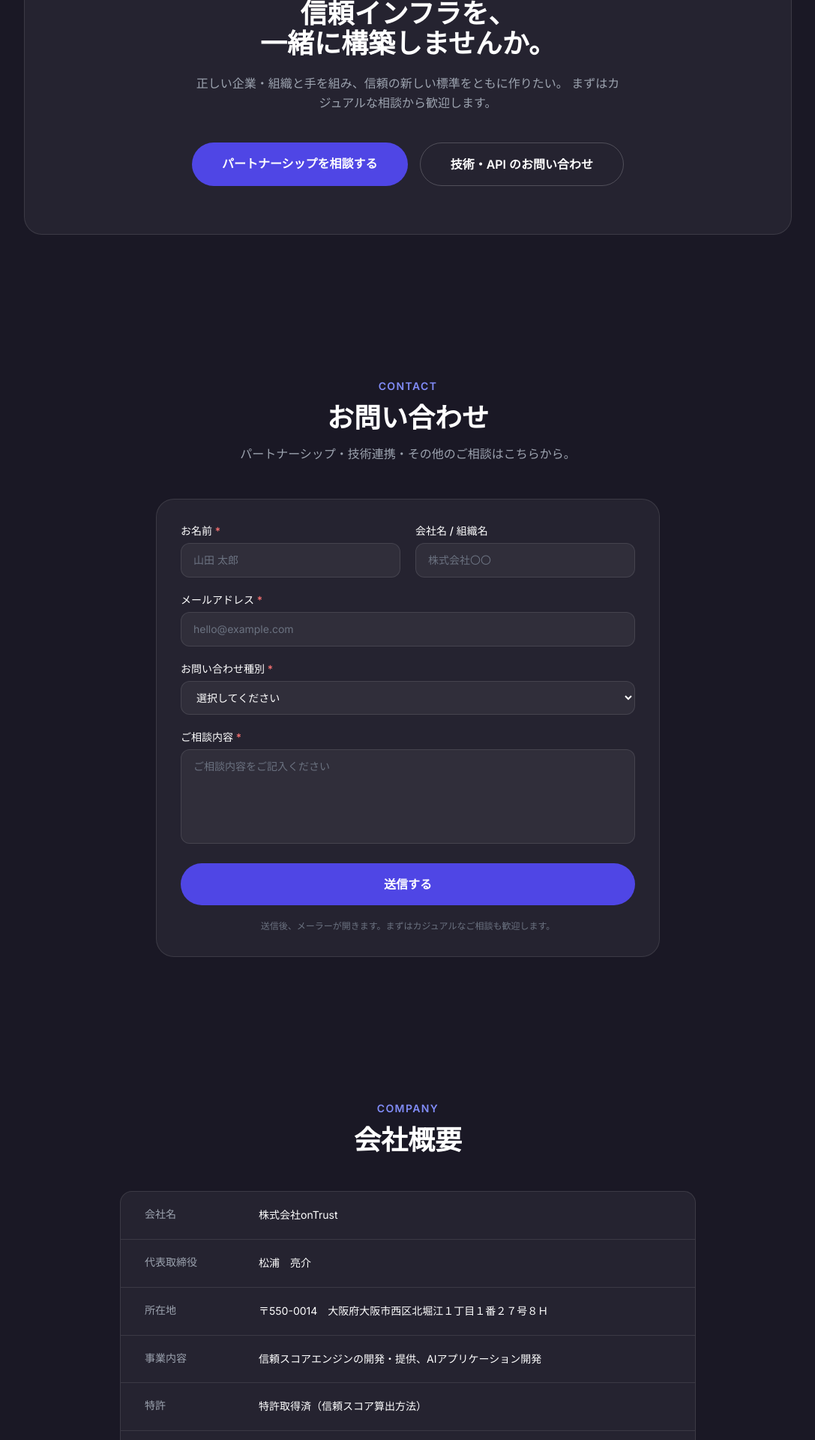
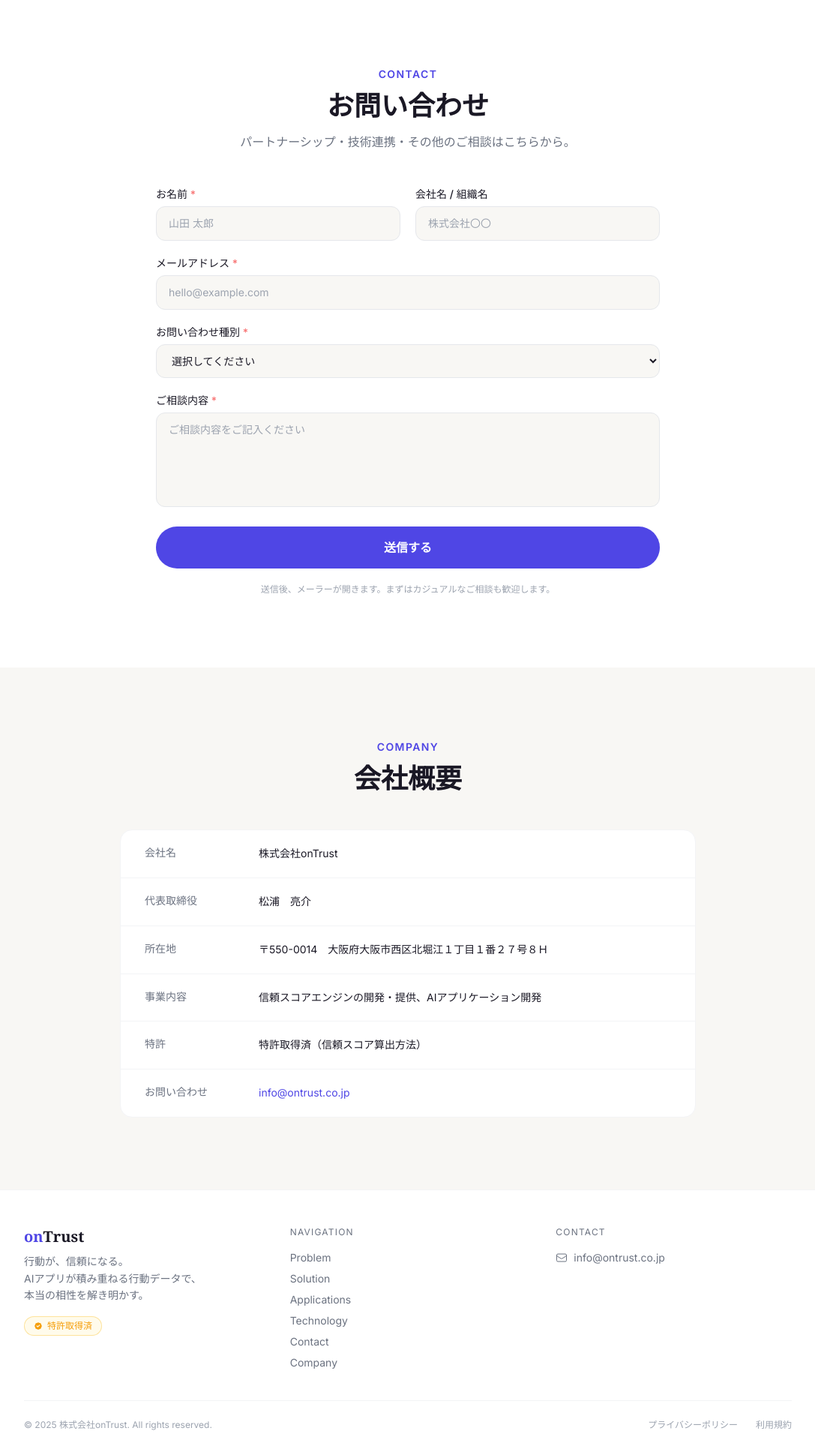
Before and after one commit to Rio2Ryo/ontrust-hp, a Next.js app: page / in a window 1280 px wide. Shown: the part 4600-6520 px from the top of the page at 75% size, without its empty margins (96-1183 px from the left). Built offline with nearby package versions, Linux system fonts and the light colour scheme.

Commit message:
fix: remove partnership block, restore light theme from contact onward

```diff
--- a/src/components/CTA.tsx
+++ b/src/components/CTA.tsx
@@ -85,31 +85,6 @@ export default function CTA() {
           ))}
         </div>
 
-        {/* Partnership CTA */}
-        <div className="bg-white/5 border border-white/10 rounded-3xl p-10 md:p-16 text-center text-white">
-          <p className="text-trust-400 text-sm font-semibold tracking-widest uppercase mb-4">Partnership</p>
-          <h3 className="font-serif-jp text-3xl md:text-4xl font-bold mb-5">
-            信頼インフラを、<br />一緒に構築しませんか。
-          </h3>
-          <p className="text-gray-400 text-base leading-relaxed mb-10 max-w-xl mx-auto">
-            正しい企業・組織と手を組み、信頼の新しい標準をともに作りたい。
-            まずはカジュアルな相談から歓迎します。
-          </p>
-          <div className="flex flex-col sm:flex-row gap-4 justify-center">
-            <a
-              href="mailto:info@ontrust.co.jp"
-              className="bg-trust-600 hover:bg-trust-500 text-white font-semibold px-10 py-4 rounded-full transition-colors"
-            >
-              パートナーシップを相談する
-            </a>
-            <a
-              href="mailto:info@ontrust.co.jp"
-              className="border border-white/20 hover:border-trust-400 text-white font-semibold px-10 py-4 rounded-full transition-colors"
-            >
-              技術・API のお問い合わせ
-            </a>
-          </div>
-        </div>
       </div>
     </section>
   );
--- a/src/components/Company.tsx
+++ b/src/components/Company.tsx
@@ -9,25 +9,25 @@ const details = [
 
 export default function Company() {
   return (
-    <section id="company" className="py-24 px-6 bg-ink text-white">
+    <section id="company" className="py-24 px-6 bg-cream">
       <div className="max-w-3xl mx-auto">
         <div className="text-center mb-12">
-          <p className="text-trust-400 text-sm font-semibold tracking-widest uppercase mb-3">Company</p>
-          <h2 className="font-serif-jp text-4xl font-bold text-white">会社概要</h2>
+          <p className="text-trust-600 text-sm font-semibold tracking-widest uppercase mb-3">Company</p>
+          <h2 className="font-serif-jp text-4xl font-bold text-ink">会社概要</h2>
         </div>
 
-        <div className="bg-white/5 border border-white/10 rounded-2xl overflow-hidden">
+        <div className="bg-white border border-gray-100 rounded-2xl overflow-hidden">
           {details.map((item, i) => (
             <div
               key={i}
               className={`flex flex-col sm:flex-row sm:items-start gap-2 px-8 py-5 ${
-                i !== details.length - 1 ? "border-b border-white/10" : ""
+                i !== details.length - 1 ? "border-b border-gray-100" : ""
               }`}
             >
-              <dt className="text-sm text-gray-400 sm:w-36 flex-shrink-0 font-medium">{item.label}</dt>
-              <dd className="text-sm text-white leading-relaxed">
+              <dt className="text-sm text-gray-500 sm:w-36 flex-shrink-0 font-medium">{item.label}</dt>
+              <dd className="text-sm text-ink leading-relaxed">
                 {item.label === "お問い合わせ" ? (
-                  <a href={`mailto:${item.value}`} className="text-trust-300 hover:underline">
+                  <a href={`mailto:${item.value}`} className="text-trust-600 hover:underline">
                     {item.value}
                   </a>
                 ) : (
--- a/src/components/Contact.tsx
+++ b/src/components/Contact.tsx
@@ -24,27 +24,27 @@ export default function Contact() {
   };
 
   return (
-    <section id="inquiry" className="py-24 px-6 bg-ink text-white">
+    <section id="inquiry" className="py-24 px-6 bg-white">
       <div className="max-w-2xl mx-auto">
         <div className="text-center mb-12">
-          <p className="text-trust-400 text-sm font-semibold tracking-widest uppercase mb-3">Contact</p>
-          <h2 className="font-serif-jp text-4xl font-bold text-white mb-4">
+          <p className="text-trust-600 text-sm font-semibold tracking-widest uppercase mb-3">Contact</p>
+          <h2 className="font-serif-jp text-4xl font-bold text-ink mb-4">
             お問い合わせ
           </h2>
-          <p className="text-gray-400 text-base">
+          <p className="text-gray-500 text-base">
             パートナーシップ・技術連携・その他のご相談はこちらから。
           </p>
         </div>
 
         {submitted ? (
-          <div className="bg-white/5 border border-white/10 rounded-2xl p-10 text-center">
-            <div className="w-12 h-12 rounded-full bg-trust-500/15 border border-trust-400/20 flex items-center justify-center mx-auto mb-4">
+          <div className="bg-trust-50 border border-trust-200 rounded-2xl p-10 text-center">
+            <div className="w-12 h-12 rounded-full bg-trust-100 flex items-center justify-center mx-auto mb-4">
               <svg className="w-6 h-6 text-trust-600" fill="none" stroke="currentColor" strokeWidth={1.5} viewBox="0 0 24 24">
                 <path strokeLinecap="round" strokeLinejoin="round" d="M4.5 12.75l6 6 9-13.5" />
               </svg>
             </div>
-            <p className="font-semibold text-white text-lg mb-2">メーラーが開きました</p>
-            <p className="text-gray-400 text-sm">送信後、担当者より折り返しご連絡いたします。</p>
+            <p className="font-semibold text-ink text-lg mb-2">メーラーが開きました</p>
+            <p className="text-gray-500 text-sm">送信後、担当者より折り返しご連絡いたします。</p>
             <button
               onClick={() => setSubmitted(false)}
               className="mt-6 text-trust-600 text-sm hover:underline"
@@ -53,50 +53,50 @@ export default function Contact() {
             </button>
           </div>
         ) : (
-          <form onSubmit={handleSubmit} className="space-y-5 bg-white/5 border border-white/10 rounded-3xl p-6 md:p-8">
+          <form onSubmit={handleSubmit} className="space-y-5">
             <div className="grid sm:grid-cols-2 gap-5">
               <div>
-                <label className="block text-sm font-medium text-white mb-1.5">お名前 <span className="text-red-400">*</span></label>
+                <label className="block text-sm font-medium text-ink mb-1.5">お名前 <span className="text-red-400">*</span></label>
                 <input
                   type="text"
                   required
                   value={form.name}
                   onChange={(e) => setForm({ ...form, name: e.target.value })}
                   placeholder="山田 太郎"
-                  className="w-full px-4 py-3 rounded-xl border border-white/10 bg-white/5 text-white text-sm placeholder:text-gray-500 focus:outline-none focus:ring-2 focus:ring-trust-300 focus:border-transparent transition"
+                  className="w-full px-4 py-3 rounded-xl border border-gray-200 bg-cream text-ink text-sm focus:outline-none focus:ring-2 focus:ring-trust-300 focus:border-transparent transition"
                 />
               </div>
               <div>
-                <label className="block text-sm font-medium text-white mb-1.5">会社名 / 組織名</label>
+                <label className="block text-sm font-medium text-ink mb-1.5">会社名 / 組織名</label>
                 <input
                   type="text"
                   value={form.company}
                   onChange={(e) => setForm({ ...form, company: e.target.value })}
                   placeholder="株式会社〇〇"
-                  className="w-full px-4 py-3 rounded-xl border border-white/10 bg-white/5 text-white text-sm placeholder:text-gray-500 focus:outline-none focus:ring-2 focus:ring-trust-300 focus:border-transparent transition"
+                  className="w-full px-4 py-3 rounded-xl border border-gray-200 bg-cream text-ink text-sm focus:outline-none focus:ring-2 focus:ring-trust-300 focus:border-transparent transition"
                 />
               </div>
             </div>
 
             <div>
-              <label className="block text-sm font-medium text-white mb-1.5">メールアドレス <span className="text-red-400">*</span></label>
+              <label className="block text-sm font-medium text-ink mb-1.5">メールアドレス <span className="text-red-400">*</span></label>
               <input
                 type="email"
                 required
                 value={form.email}
                 onChange={(e) => setForm({ ...form, email: e.target.value })}
                 placeholder="hello@example.com"
-                className="w-full px-4 py-3 rounded-xl border border-white/10 bg-white/5 text-white text-sm placeholder:text-gray-500 focus:outline-none focus:ring-2 focus:ring-trust-300 focus:border-transparent transition"
+                className="w-full px-4 py-3 rounded-xl border border-gray-200 bg-cream text-ink text-sm focus:outline-none focus:ring-2 focus:ring-trust-300 focus:border-transparent transition"
               />
             </div>
 
             <div>
-              <label className="block text-sm font-medium text-white mb-1.5">お問い合わせ種別 <span className="text-red-400">*</span></label>
+              <label className="block text-sm font-medium text-ink mb-1.5">お問い合わせ種別 <span className="text-red-400">*</span></label>
               <select
                 required
                 value={form.type}
                 onChange={(e) => setForm({ ...form, type: e.target.value })}
-                className="w-full px-4 py-3 rounded-xl border border-white/10 bg-white/5 text-white text-sm placeholder:text-gray-500 focus:outline-none focus:ring-2 focus:ring-trust-300 focus:border-transparent transition"
+                className="w-full px-4 py-3 rounded-xl border border-gray-200 bg-cream text-ink text-sm focus:outline-none focus:ring-2 focus:ring-trust-300 focus:border-transparent transition"
               >
                 <option value="">選択してください</option>
                 <option value="パートナーシップ">パートナーシップについて</option>
@@ -108,14 +108,14 @@ export default function Contact() {
             </div>
 
             <div>
-              <label className="block text-sm font-medium text-white mb-1.5">ご相談内容 <span className="text-red-400">*</span></label>
+              <label className="block text-sm font-medium text-ink mb-1.5">ご相談内容 <span className="text-red-400">*</span></label>
               <textarea
                 required
                 rows={5}
                 value={form.message}
                 onChange={(e) => setForm({ ...form, message: e.target.value })}
                 placeholder="ご相談内容をご記入ください"
-                className="w-full px-4 py-3 rounded-xl border border-white/10 bg-white/5 text-white text-sm placeholder:text-gray-500 focus:outline-none focus:ring-2 focus:ring-trust-300 focus:border-transparent transition resize-none"
+                className="w-full px-4 py-3 rounded-xl border border-gray-200 bg-cream text-ink text-sm focus:outline-none focus:ring-2 focus:ring-trust-300 focus:border-transparent transition resize-none"
               />
             </div>
 
@@ -125,7 +125,7 @@ export default function Contact() {
             >
               送信する
             </button>
-            <p className="text-center text-xs text-gray-500">
+            <p className="text-center text-xs text-gray-400">
               送信後、メーラーが開きます。まずはカジュアルなご相談も歓迎します。
             </p>
           </form>
--- a/src/components/Footer.tsx
+++ b/src/components/Footer.tsx
@@ -1,19 +1,18 @@
 export default function Footer() {
   return (
-    <footer className="bg-ink border-t border-white/5 py-12 px-6 text-white">
+    <footer className="bg-white border-t border-gray-100 py-12 px-6 text-ink">
       <div className="max-w-5xl mx-auto">
         <div className="grid md:grid-cols-3 gap-10 mb-10">
-          {/* Brand */}
           <div>
-            <p className="font-serif-jp font-bold text-trust-400 text-xl mb-2">
-              on<span className="text-white">Trust</span>
+            <p className="font-serif-jp font-bold text-trust-600 text-xl mb-2">
+              on<span className="text-ink">Trust</span>
             </p>
             <p className="text-gray-500 text-sm leading-relaxed">
               行動が、信頼になる。<br />
               AIアプリが積み重ねる行動データで、<br />
               本当の相性を解き明かす。
             </p>
-            <div className="mt-4 inline-flex items-center gap-1.5 px-3 py-1 rounded-full border border-amber-400/40 text-amber-400 text-xs">
+            <div className="mt-4 inline-flex items-center gap-1.5 px-3 py-1 rounded-full border border-amber-400/40 text-amber-500 text-xs bg-amber-50">
               <svg className="w-3 h-3" fill="currentColor" viewBox="0 0 20 20">
                 <path fillRule="evenodd" d="M6.267 3.455a3.066 3.066 0 001.745-.723 3.066 3.066 0 013.976 0 3.066 3.066 0 001.745.723 3.066 3.066 0 012.812 2.812c.051.643.304 1.254.723 1.745a3.066 3.066 0 010 3.976 3.066 3.066 0 00-.723 1.745 3.066 3.066 0 01-2.812 2.812 3.066 3.066 0 00-1.745.723 3.066 3.066 0 01-3.976 0 3.066 3.066 0 00-1.745-.723 3.066 3.066 0 01-2.812-2.812 3.066 3.066 0 00-.723-1.745 3.066 3.066 0 010-3.976 3.066 3.066 0 00.723-1.745 3.066 3.066 0 012.812-2.812zm7.44 5.252a1 1 0 00-1.414-1.414L9 10.586 7.707 9.293a1 1 0 00-1.414 1.414l2 2a1 1 0 001.414 0l4-4z" clipRule="evenodd" />
               </svg>
@@ -21,19 +20,19 @@ export default function Footer() {
             </div>
           </div>
 
-          {/* Links */}
           <div>
             <p className="text-xs text-gray-500 uppercase tracking-widest mb-4">Navigation</p>
-            <ul className="space-y-2 text-sm text-gray-400">
+            <ul className="space-y-2 text-sm text-gray-500">
               {[
                 { label: "Problem", href: "#problem" },
                 { label: "Solution", href: "#solution" },
                 { label: "Applications", href: "#applications" },
                 { label: "Technology", href: "#contact" },
-                { label: "Partnership", href: "#contact" },
+                { label: "Contact", href: "#inquiry" },
+                { label: "Company", href: "#company" },
               ].map((item) => (
                 <li key={item.label}>
-                  <a href={item.href} className="hover:text-white transition-colors">
+                  <a href={item.href} className="hover:text-trust-600 transition-colors">
                     {item.label}
                   </a>
                 </li>
@@ -41,28 +40,26 @@ export default function Footer() {
             </ul>
           </div>
 
-          {/* Contact */}
           <div>
             <p className="text-xs text-gray-500 uppercase tracking-widest mb-4">Contact</p>
-            <ul className="space-y-2 text-sm text-gray-400">
+            <ul className="space-y-2 text-sm text-gray-500">
               <li>
-                <a href="mailto:info@ontrust.co.jp" className="hover:text-white transition-colors flex items-center gap-2">
+                <a href="mailto:info@ontrust.co.jp" className="hover:text-trust-600 transition-colors flex items-center gap-2">
                   <svg className="w-4 h-4" fill="none" stroke="currentColor" strokeWidth={1.5} viewBox="0 0 24 24">
                     <path strokeLinecap="round" strokeLinejoin="round" d="M21.75 6.75v10.5a2.25 2.25 0 01-2.25 2.25h-15a2.25 2.25 0 01-2.25-2.25V6.75m19.5 0A2.25 2.25 0 0019.5 4.5h-15a2.25 2.25 0 00-2.25 2.25m19.5 0v.243a2.25 2.25 0 01-1.07 1.916l-7.5 4.615a2.25 2.25 0 01-2.36 0L3.32 8.91a2.25 2.25 0 01-1.07-1.916V6.75" />
                   </svg>
                   info@ontrust.co.jp
                 </a>
               </li>
-
             </ul>
           </div>
         </div>
 
-        <div className="border-t border-white/5 pt-6 flex flex-col sm:flex-row justify-between items-center gap-3 text-xs text-gray-600">
-          <span>© 2025 onTrust Inc. All rights reserved.</span>
+        <div className="border-t border-gray-100 pt-6 flex flex-col sm:flex-row justify-between items-center gap-3 text-xs text-gray-400">
+          <span>© 2025 株式会社onTrust. All rights reserved.</span>
           <div className="flex gap-6">
-            <a href="#" className="hover:text-gray-400 transition-colors">プライバシーポリシー</a>
-            <a href="#" className="hover:text-gray-400 transition-colors">利用規約</a>
+            <a href="#" className="hover:text-trust-600 transition-colors">プライバシーポリシー</a>
+            <a href="#" className="hover:text-trust-600 transition-colors">利用規約</a>
           </div>
         </div>
       </div>
```
